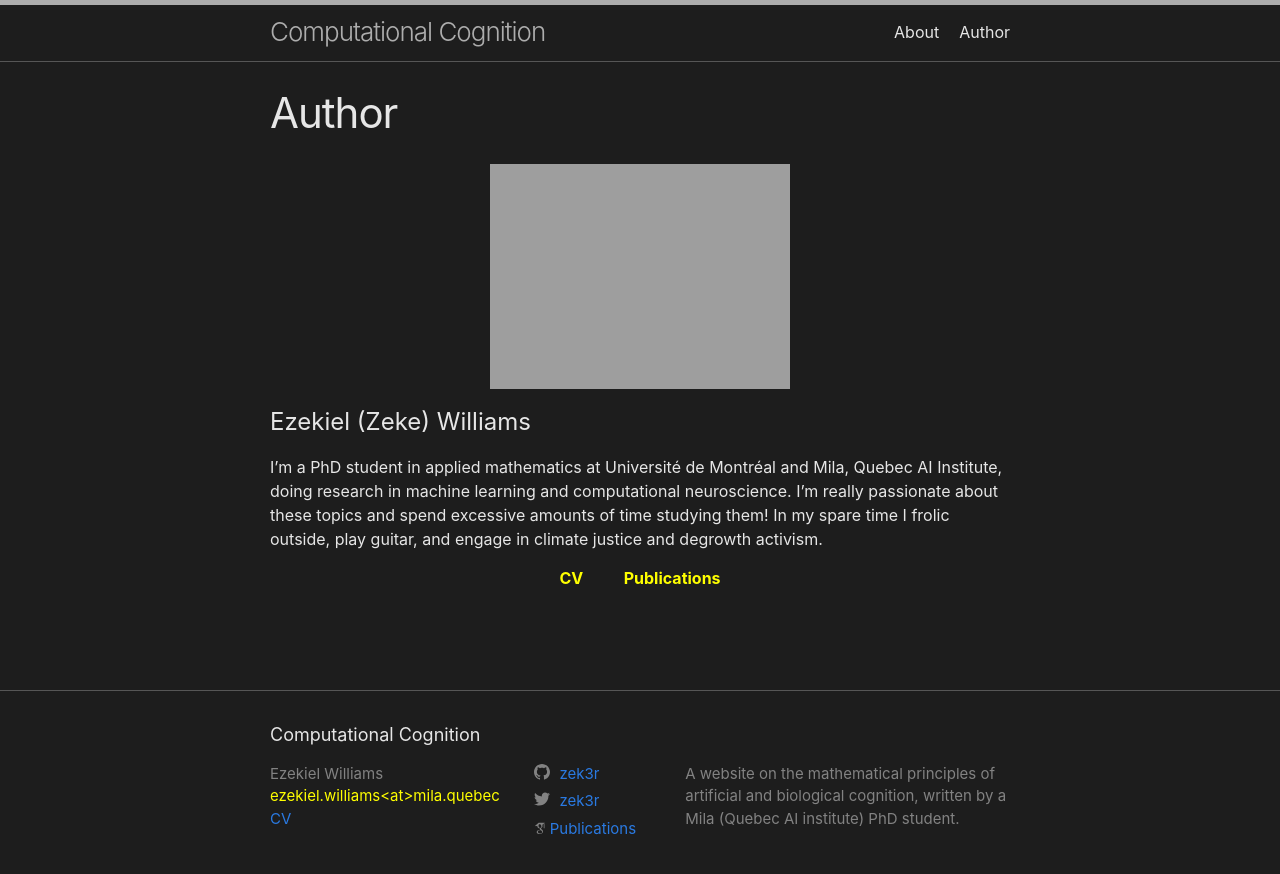
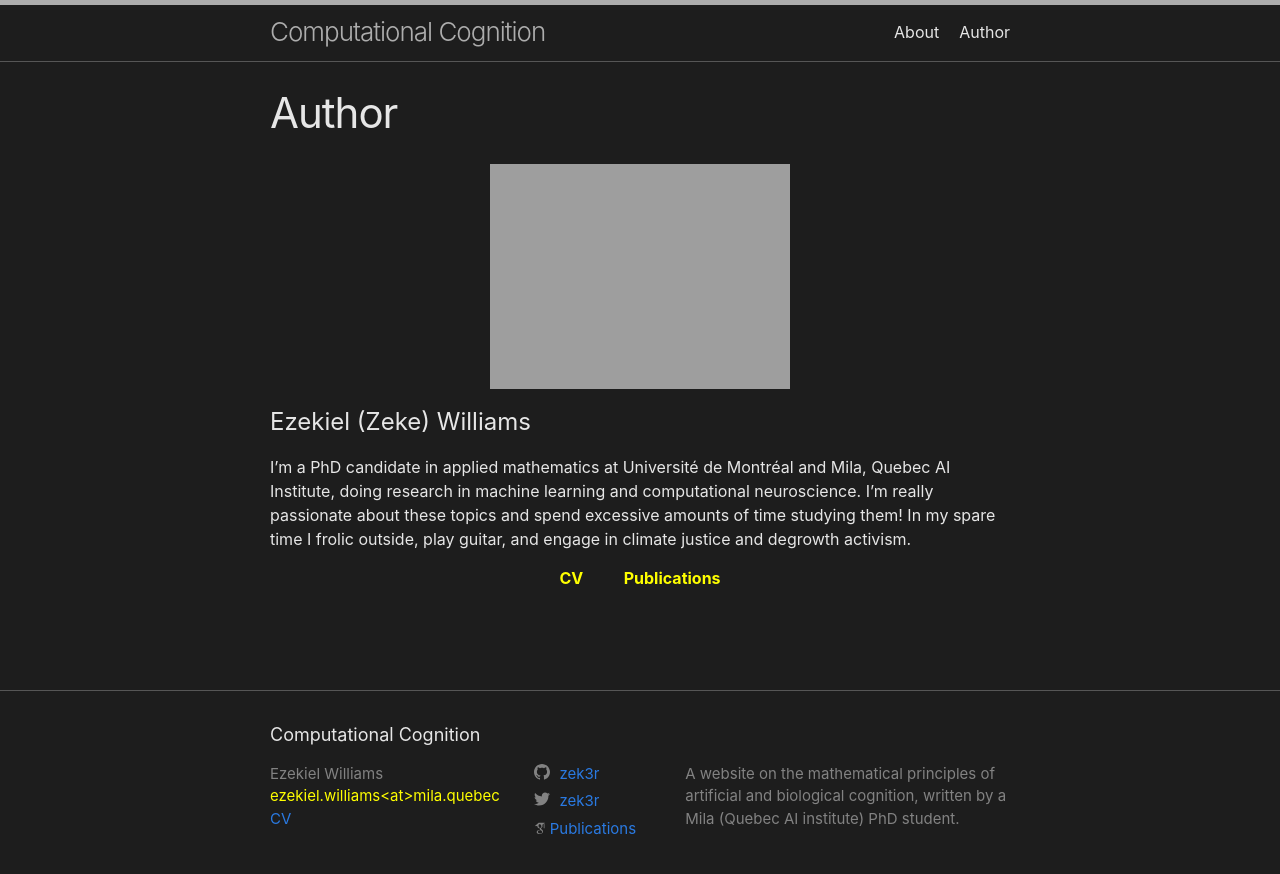
Before and after one commit to zek3r/zek3r.github.io, a Jekyll site: the page built from author.markdown, in a window 1280 px wide. Shown: the top 874 px of the page. Built offline with Jekyll 4.4.1, drawn with Linux system fonts in a browser that asks for light colours; some web fonts are replaced.

Commit message:
minor updates to author page

```diff
--- a/author.markdown
+++ b/author.markdown
@@ -10,11 +10,11 @@ permalink: /author/
 
 # Ezekiel (Zeke) Williams
 
-I’m a PhD student in applied mathematics at Université de Montréal and Mila, Quebec AI Institute, doing research in machine learning and computational neuroscience. I’m really passionate about these topics and spend excessive amounts of time studying them! In my spare time I frolic outside, play guitar, and engage in climate justice and degrowth activism.
+I’m a PhD candidate in applied mathematics at Université de Montréal and Mila, Quebec AI Institute, doing research in machine learning and computational neuroscience. I’m really passionate about these topics and spend excessive amounts of time studying them! In my spare time I frolic outside, play guitar, and engage in climate justice and degrowth activism.
 
 
 <div style="text-align:center">
-  <a href="https://zek3r.github.io/assets/cv_current.pdf" style="color:yellow;font-weight:bold">CV</a>
+  <a href="https://zek3r.github.io/assets/cv_mar23.pdf" style="color:yellow;font-weight:bold">CV</a>
   &nbsp; &nbsp; &nbsp; &nbsp;
   <a href="https://scholar.google.ca/citations?user=KwgL380AAAAJ&hl=en&oi=ao" style="color:yellow;font-weight:bold">Publications</a>
 </div>
```
